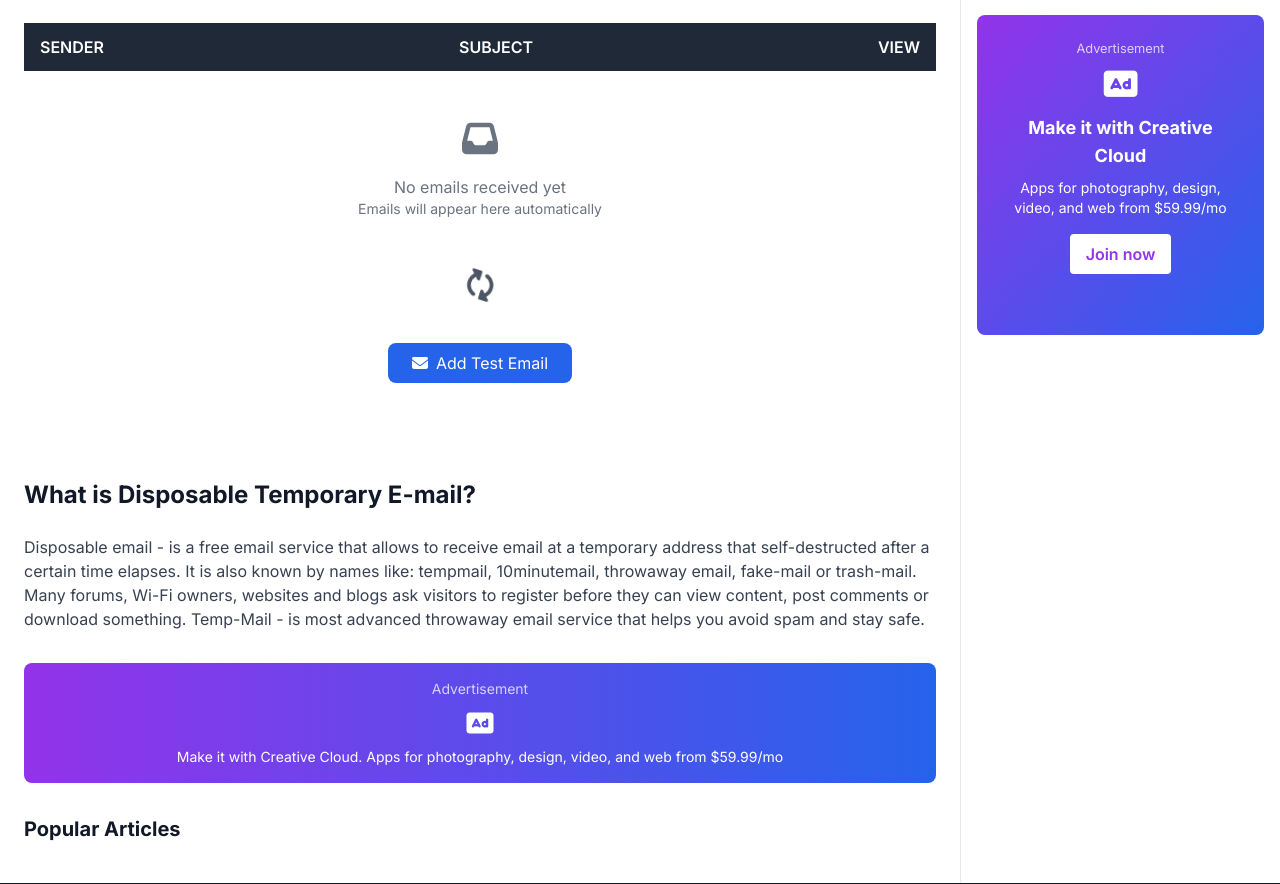
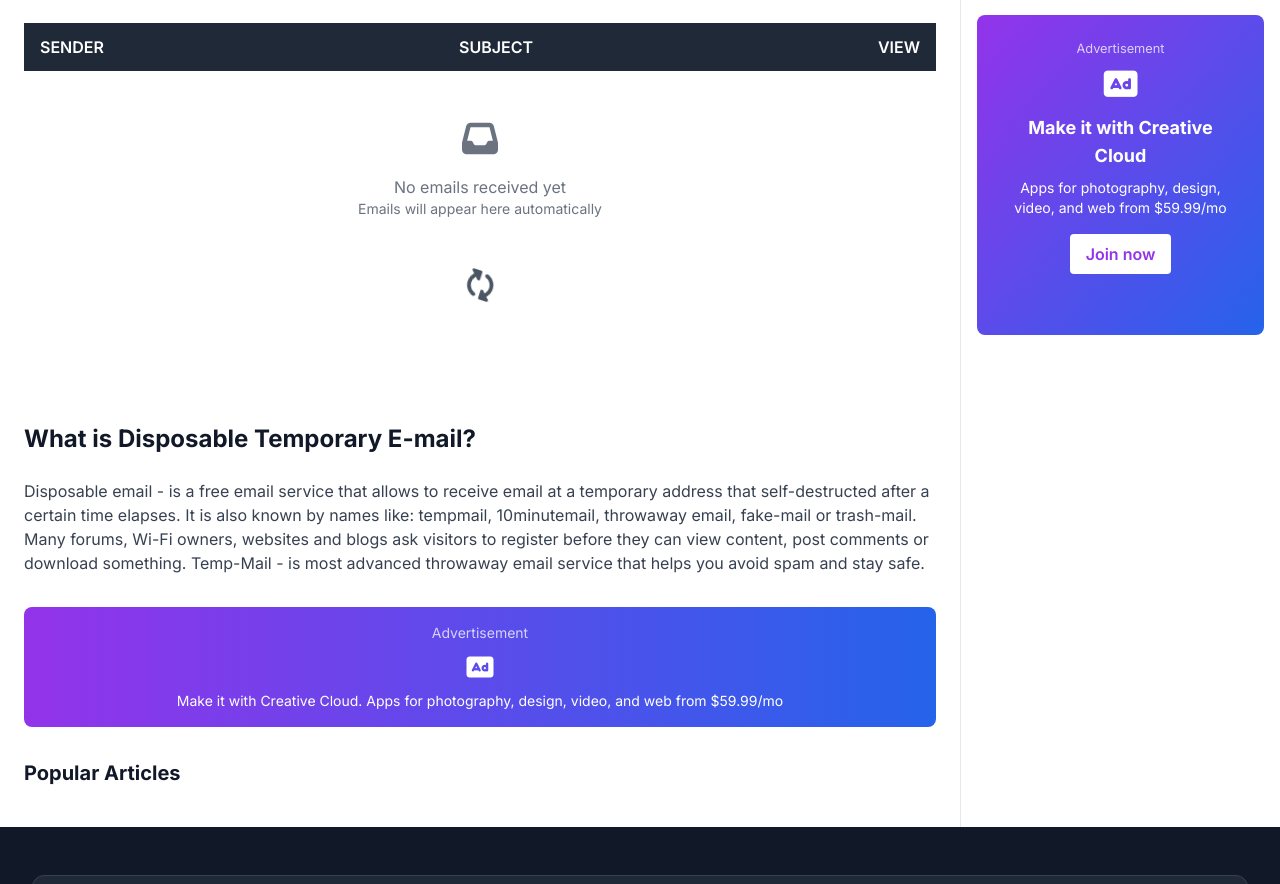
Before and after one commit to farman11/Tempmail, a Flask app: template templates/index.html in a window 1280 px wide. Shown: the part 482-1366 px from the top of the page. Run offline with Flask 3, Linux system fonts and the light colour scheme; the template is opened without the code that fills it: most values are stand-ins (such as "Sample title", 1, 10 or a date in 2020); some libraries are stand-ins or nearby versions.

Commit message:
Remove the test email button to simplify user interface
Removes the "Add Test Email" button and associated JavaScript function from `templates/index.html`.

Replit-Commit-Author: Agent
Replit-Commit-Session-Id: cd95ca64-c9a2-46f1-8d1f-feedbbbc8994
Replit-Commit-Screenshot-Url: https://storage.googleapis.com/screenshot-production-us-central1/2703982c-e026-4c7d-9c7c-f7be375c405d/cd95ca64-c9a2-46f1-8d1f-feedbbbc8994/bNWFWDv

```diff
--- a/templates/index.html
+++ b/templates/index.html
@@ -147,13 +147,6 @@
                 <button onclick="refreshEmails()" class="mt-6 text-gray-600 hover:text-gray-800 p-6 rounded-full refresh-emails-btn" title="Refresh Emails">
                     <i class="fas fa-sync-alt text-3xl refresh-icon-infinite"></i>
                 </button>
-
-                <!-- Test Email Button -->
-                <div class="mt-4">
-                    <button onclick="addTestEmail()" class="bg-blue-600 hover:bg-blue-700 text-white px-6 py-2 rounded-lg transition-all duration-200" title="Add Test Email">
-                        <i class="fas fa-envelope mr-2"></i>Add Test Email
-                    </button>
-                </div>
             </div>
             {% endif %}
         </div>
@@ -312,17 +305,7 @@ function changeEmail() {
     }
 }
 
-// Add test email function
-function addTestEmail() {
-    {% if active_emails and active_emails|length > 0 %}
-    const emailId = '{{ active_emails[0].id }}';
 
-    // Navigate to the test email route
-    window.location.href = '/add-test-email/' + emailId;
-    {% else %}
-    alert('Please generate an email address first!');
-    {% endif %}
-}
 
 // Delete email function
 function deleteEmail(emailId) {
```
